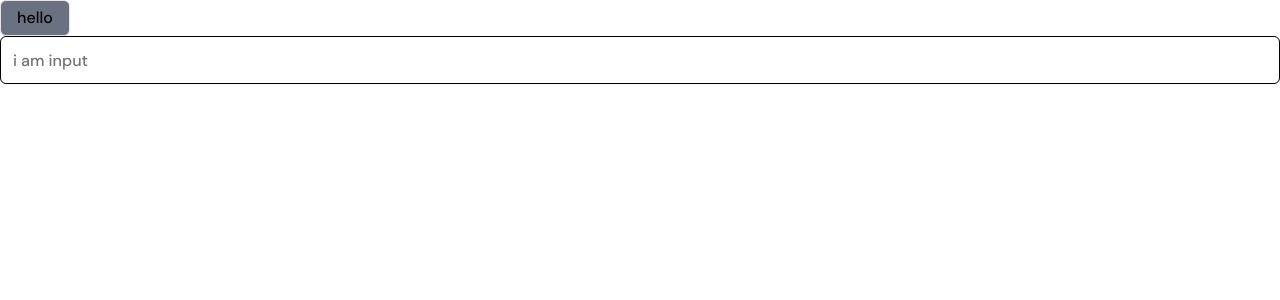
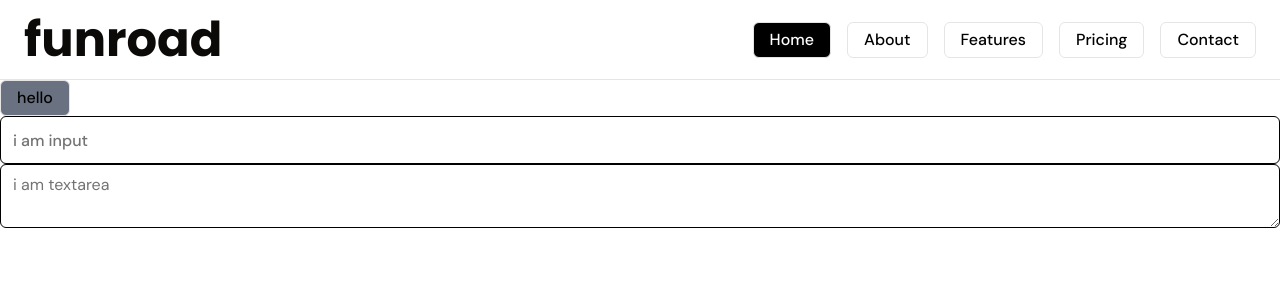
Before and after one commit to TheBinodBist/multi-vendor-ecommerce, a Next.js app: page / in a window 1280 px wide. Shown: the top 300 px of the page. Built offline with nearby package versions, Linux system fonts and the light colour scheme.

Commit message:
layput added

```diff
--- /dev/null
+++ b/src/app/(home)/layout.tsx
@@ -0,0 +1,18 @@
+import React from 'react'
+import Navbar from './navbar'
+
+
+interface Props{
+    children: React.ReactNode
+}
+
+
+export default function Layout({children}:Props) {
+  return (
+    <div className='flex flex-col min-h-screen'>
+
+        <Navbar/>
+      {children}
+    </div>
+  )
+}
--- /dev/null
+++ b/src/app/(home)/navbar.tsx
@@ -0,0 +1,67 @@
+'use client'
+import React from 'react'
+import { Poppins } from 'next/font/google'
+import Link from 'next/link'
+import { cn } from '@/lib/utils'
+import { Button } from '@/components/ui/button'
+import { usePathname } from 'next/navigation'
+
+const poppins = Poppins({
+    subsets: ["latin"],
+    weight: ["700"]
+})
+
+interface NavbarItamProps {
+    href: string;
+    children: React.ReactNode;
+    isActive?: boolean;
+}
+
+const NavbarItem = ({ href, children, isActive }: NavbarItamProps) => {
+    return (
+        <Link href={href}>
+           <Button
+  variant={isActive ? "default" : "ghost"}
+  className={cn(
+    "text-base",
+    isActive
+      ? "bg-black text-white"
+      : "bg-transparent text-black hover:bg-gray-100"
+  )}
+>
+  {children}
+</Button>
+        </Link>
+    )
+}
+
+const navbarItems = [
+    { href: "/", children: "Home" },
+    { href: "/about", children: "About" },
+    { href: "/features", children: "Features" },
+    { href: "/pricing", children: "Pricing" },
+    { href: "/contact", children: "Contact" },
+]
+
+const Navbar = () => {
+    const  pathname = usePathname()
+    return (
+        <nav className='h-20 border-b flex items-center justify-between font-medium bg-white px-6'>
+            <Link href={"/"} className='items-center flex'>
+                <span className={cn("text-5xl font-semibold", poppins.className)}>
+                    funroad
+                </span>
+            </Link>
+
+            <div className='items-center gap-4 hidden md:flex lg:flex'>
+                {navbarItems.map((item) => (
+                    <NavbarItem key={item.href} {...item}
+                    isActive={pathname===item.href} />
+
+                ))}
+            </div>
+        </nav>
+    )
+}
+
+export default Navbar
--- a/src/app/page.tsx
+++ b/src/app/(home)/page.tsx
@@ -1,5 +1,6 @@
 import { Button } from "@/components/ui/button";
 import { Input } from "@/components/ui/input";
+import { Textarea } from "@/components/ui/textarea";
 import Image from "next/image";
 
 export default function Home() {
@@ -7,6 +8,9 @@ export default function Home() {
     <div className="text-red-400">
       <Button variant={"elevated"}>hello</Button>
       <Input placeholder="i am input" />
+      <Textarea placeholder="i am textarea">
+
+      </Textarea>
     </div>
 
   );
--- /dev/null
+++ b/src/app/about/page.tsx
@@ -0,0 +1,11 @@
+import React from 'react'
+
+const AboutPage = () => {
+  return (
+    <div>
+      about page
+    </div>
+  )
+}
+
+export default AboutPage
--- /dev/null
+++ b/src/app/contact/page.tsx
@@ -0,0 +1,11 @@
+import React from 'react'
+
+const ContactPage = () => {
+  return (
+    <div>
+      contact page
+    </div>
+  )
+}
+
+export default ContactPage
--- /dev/null
+++ b/src/app/features/page.tsx
@@ -0,0 +1,11 @@
+import React from 'react'
+
+function FeaturesPage() {
+  return (
+    <div>
+      features page
+    </div>
+  )
+}
+
+export default FeaturesPage
--- a/src/app/layout.tsx
+++ b/src/app/layout.tsx
@@ -7,8 +7,8 @@ const dmSans= DM_Sans({
 })
 
 export const metadata: Metadata = {
-  title: "Create Next App",
-  description: "Generated by create next app",
+  title: "Multi vendor ecommerce",
+  description: "Multi vendor ecommerce",
 };
 
 export default function RootLayout({
--- /dev/null
+++ b/src/app/pricing/page.tsx
@@ -0,0 +1,11 @@
+import React from 'react'
+
+const page = () => {
+  return (
+    <div>
+      pricing page
+    </div>
+  )
+}
+
+export default page
--- a/src/components/ui/textarea.tsx
+++ b/src/components/ui/textarea.tsx
@@ -7,7 +7,7 @@ function Textarea({ className, ...props }: React.ComponentProps<"textarea">) {
     <textarea
       data-slot="textarea"
       className={cn(
-        "border-input placeholder:text-muted-foreground focus-visible:border-ring focus-visible:ring-ring/50 aria-invalid:ring-destructive/20 dark:aria-invalid:ring-destructive/40 aria-invalid:border-destructive dark:bg-input/30 flex field-sizing-content min-h-16 w-full rounded-md border bg-transparent px-3 py-2 text-base  transition-[color,box-shadow] outline-none focus-visible:ring-[3px] disabled:cursor-not-allowed disabled:opacity-50 md:text-sm",
+        "border-input placeholder:text-muted-foreground focus-visible:border-ring focus-visible:ring-ring/50 aria-invalid:ring-destructive/20 dark:aria-invalid:ring-destructive/40 aria-invalid:border-destructive dark:bg-input/30 flex field-sizing-content min-h-16 w-full rounded-md border bg-transparent px-3 py-2 text-base  transition-[color,box-shadow] outline-none focus-visible:ring-[3px] disabled:cursor-not-allowed disabled:opacity-50 md:text-sm border-black",
         "md:text-base",
         className
       )}
```
